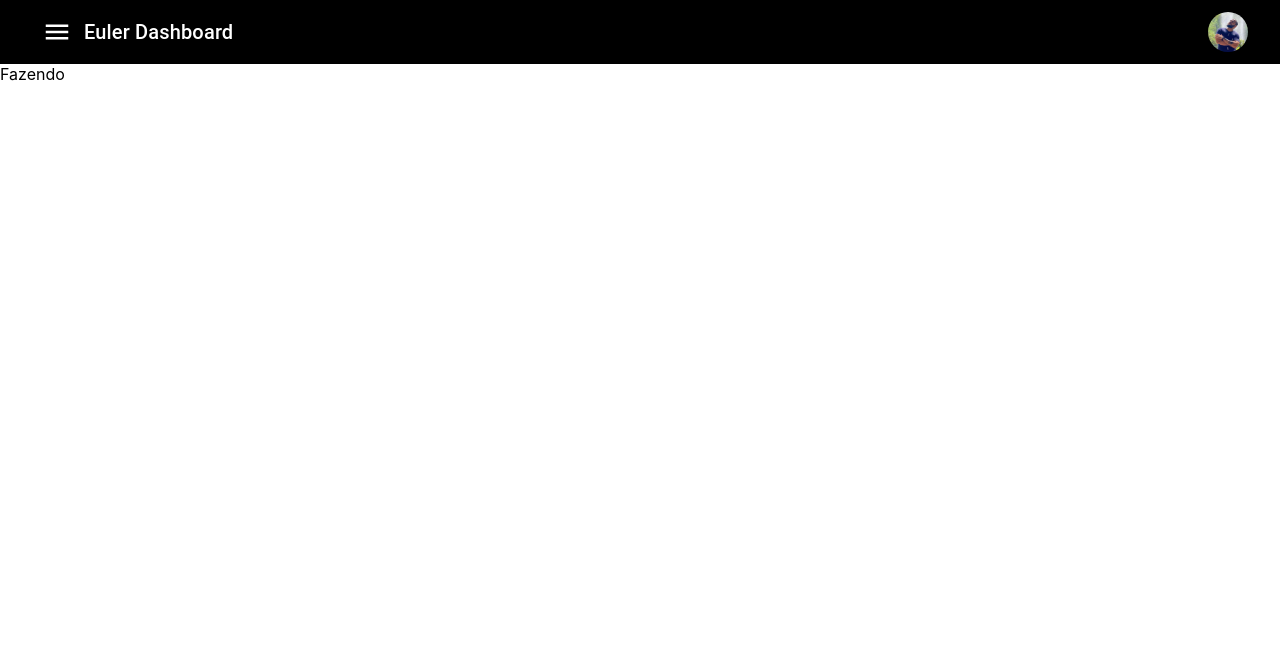
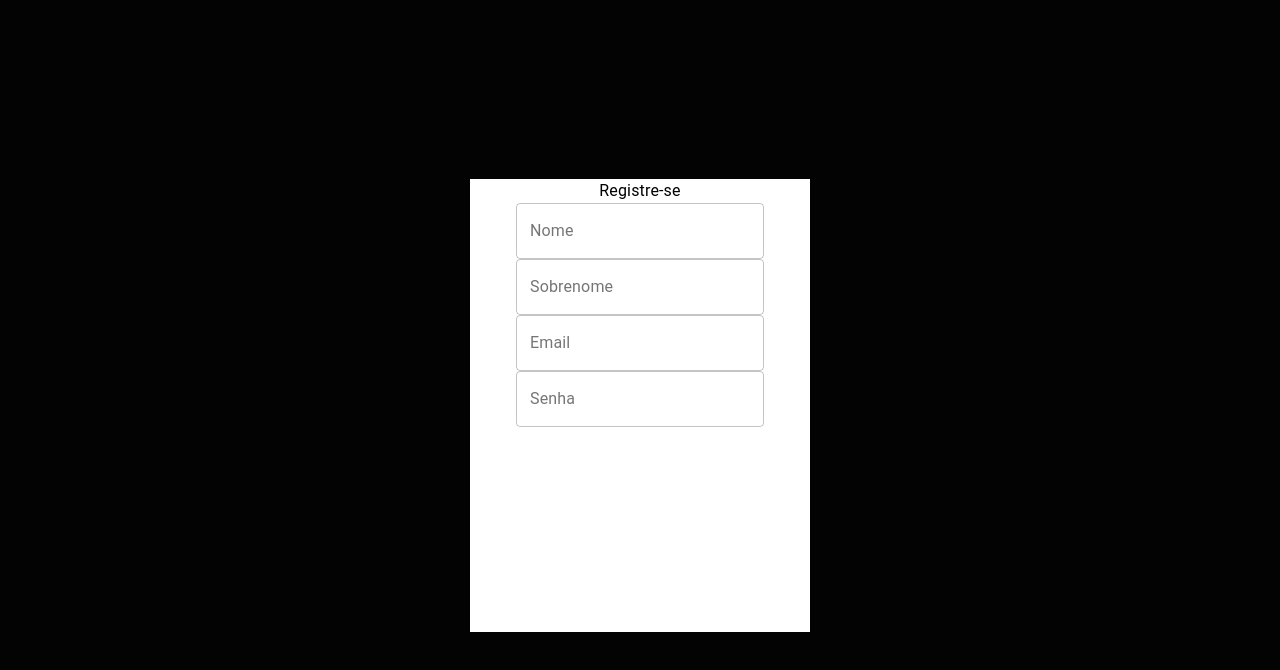
Before and after one commit to eulerreisf/eulerdash, a React (Create React App) app: page /signup in a window 1280 px wide. Shown: the top 670 px of the page. Built offline with nearby package versions, Linux system fonts and the light colour scheme.

Commit message:
signUp start

```diff
--- a/package.json
+++ b/package.json
@@ -8,9 +8,12 @@
     "@testing-library/jest-dom": "^4.2.4",
     "@testing-library/react": "^9.3.2",
     "@testing-library/user-event": "^7.1.2",
+    "formik": "^2.1.4",
     "react": "^16.12.0",
     "react-dom": "^16.12.0",
-    "react-scripts": "3.3.0"
+    "react-router-dom": "^5.1.2",
+    "react-scripts": "3.3.0",
+    "yup": "^0.28.1"
   },
   "scripts": {
     "start": "react-scripts start",
--- a/src/App.js
+++ b/src/App.js
@@ -1,17 +1,34 @@
 import React from 'react';
+
+//React Router
+import { BrowserRouter as Router, Switch, Route } from 'react-router-dom';
 
 //Styles HOC
 import { withStyles } from '@material-ui/core/styles';
 
 //Components
-import Dashboard from './Components/Dashboard';
+import Dashboard from 'Components/Dashboard';
+import SignIn from 'Components/SignIn';
+import SignUp from 'Components/SignUp';
 
 //Styles
 import { styles } from './styles';
 
 export const App = ({ classes }) => (
 	<div className={classes.root}>
-		<Dashboard />
+		<Router>
+			<Switch>
+				<Route path='/signin'>
+					<SignIn />
+				</Route>
+				<Route path='/signup'>
+					<SignUp />
+				</Route>
+				<Route path='/'>
+					<Dashboard />
+				</Route>
+			</Switch>
+		</Router>
 	</div>
 );
 
--- /dev/null
+++ b/src/Components/SignIn/SignIn.js
@@ -0,0 +1,5 @@
+import React from 'react';
+
+export const SignIn = () => <h1>SignIn</h1>;
+
+export default SignIn
--- /dev/null
+++ b/src/Components/SignIn/index.js
@@ -0,0 +1 @@
+export { default } from './SignIn';
--- /dev/null
+++ b/src/Components/SignUp/SignUp.js
@@ -0,0 +1,74 @@
+import React from 'react';
+
+//Formik
+import { useFormik } from 'formik';
+//Yup
+import * as Yup from 'yup';
+//Material
+import { TextField, Typography, withStyles } from '@material-ui/core';
+
+//Styles
+import { styles } from './styles';
+
+export const SignUp = ({ classes }) => {
+	const formik = useFormik({
+		initialValues: { firstName: '', lastName: '', email: '', password: '' },
+		validationSchema: Yup.object({
+			firstName: Yup.string()
+				.max(15, 'Máximo de 15 caracteres')
+				.required('Preenchimento obrigatório'),
+			lastName: Yup.string()
+				.max(20, 'Máximo de 20 caracteres')
+				.required('Preenchimento obrigatório'),
+			email: Yup.string()
+				.email('Email inválido')
+				.required('Preenchimento obrigatório')
+		}),
+		onSubmit: values => {
+			alert(JSON.stringify(values, null, 2));
+		}
+	});
+
+	return (
+		<div className={classes.root}>
+			<form onSubmit={formik.handleSubmit} className={classes.container}>
+				<Typography>Registre-se</Typography>
+				<TextField
+					id='firstName'
+					variant='outlined'
+					label='Nome'
+					onChange={formik.handleChange}
+					onBlur={formik.handleBlur}
+					value={formik.values.firstName}
+				/>
+				<TextField
+					id='lastName'
+					variant='outlined'
+					label='Sobrenome'
+					onChange={formik.handleChange}
+					onBlur={formik.handleBlur}
+					value={formik.values.lastName}
+				/>
+				<TextField
+					id='email'
+					variant='outlined'
+					label='Email'
+					onChange={formik.handleChange}
+					onBlur={formik.handleBlur}
+					value={formik.values.email}
+				/>
+				<TextField
+					id='password'
+					type='password'
+					variant='outlined'
+					label='Senha'
+					onChange={formik.handleChange}
+					onBlur={formik.handleBlur}
+					value={formik.values.password}
+				/>
+			</form>
+		</div>
+	);
+};
+
+export default withStyles(styles)(SignUp);
--- /dev/null
+++ b/src/Components/SignUp/index.js
@@ -0,0 +1 @@
+export { default } from './SignUp';
--- /dev/null
+++ b/src/Components/SignUp/styles.js
@@ -0,0 +1,19 @@
+export const styles = {
+	root: {
+		display: 'flex',
+		height: '100vh',
+		width: '200vh',
+		backgroundColor: '#040303',
+		alignItems: 'center',
+		justifyContent: 'center'
+	},
+	container: {
+		display: 'flex',
+		flexDirection: 'column',
+		marginTop: '10px',
+		backgroundColor: '#ffffff',
+		alignItems: 'center',
+		height: '453px',
+		width: '340px'
+	}
+};
```
Also changed, not shown: 1 other file (tests, documents, lock files or other folders).
